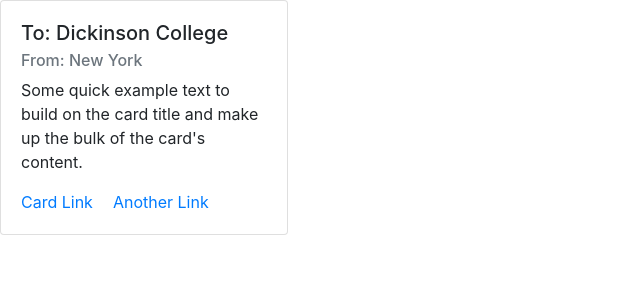
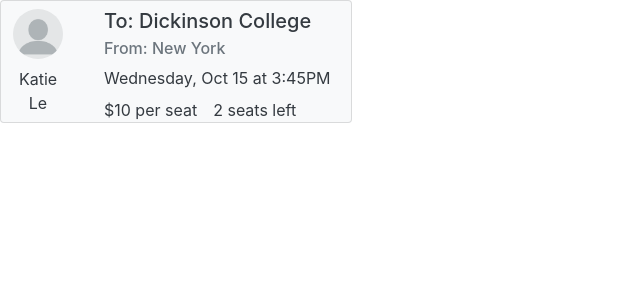
Before and after one commit to sorkinl/Carpool3.0, a React (Create React App) app: page / in a window 1280 px wide. Shown: the top 300 px of the page, without its empty margins (0-640 px from the left). Built offline with nearby package versions, Linux system fonts and the light colour scheme.

Commit message:
trip and tripList

```diff
--- /dev/null
+++ b/src/components/Navbar/AccountIcon.jsx
@@ -0,0 +1,27 @@
+import React from "react";
+import { Image, DropdownButton, Dropdown } from "react-bootstrap";
+
+import image from "./emptyProfilePic.png";
+const AccountIcon = (props) => {
+  return (
+    <div className={props.className}>
+      {props.isNavbar ? (
+        <DropdownButton
+          title={<Image src={image} roundedCircle width={props.width} />}
+          noCaret
+          bg="dark"
+          variant="dark"
+        >
+          <Dropdown.Item>User Profile</Dropdown.Item>
+          <Dropdown.Item>Setting</Dropdown.Item>
+          <Dropdown.Divider />
+          <Dropdown.Item>Logout</Dropdown.Item>
+        </DropdownButton>
+      ) : (
+        <Image src={image} roundedCircle width={props.width} />
+      )}
+    </div>
+  );
+};
+
+export default AccountIcon;
--- a/src/components/Navbar/LoggedInIcon.jsx
+++ /dev/null
@@ -1,20 +0,0 @@
-import React from "react";
-import {Image, DropdownButton,Dropdown} from 'react-bootstrap'
-
-import image from "./emptyProfilePic.png"
-const AccountIcon = ()=>{
-    return(
-        <div>
-            <DropdownButton
-                title = { <Image src ={image} roundedCircle width={"50"} />}
-                noCaret bg="dark" variant="dark">
-          <Dropdown.Item>User Profile</Dropdown.Item >
-          <Dropdown.Item>Setting</Dropdown.Item >
-          <Dropdown.Divider />
-          <Dropdown.Item>Logout</Dropdown.Item>
-       </DropdownButton>
-        </div>
-    )
-}
-
-export default AccountIcon
--- a/src/components/Navbar/Navbar.jsx
+++ b/src/components/Navbar/Navbar.jsx
@@ -7,7 +7,7 @@
   Button,
   InputGroup,
 } from "react-bootstrap";
-import AccountIcon from "./LoggedInIcon";
+import AccountIcon from "./AccountIcon";
 var loggedIn = true;
 const loggedInComponent = loggedIn ? (
   //loggedIn
--- a/src/components/TripCard/TripCard.jsx
+++ b/src/components/TripCard/TripCard.jsx
@@ -1,20 +1,31 @@
 import React from "react";
-import { Card } from "react-bootstrap";
+import { Card, Container, Row, Col } from "react-bootstrap";
+import AccountIcon from "../Navbar/AccountIcon";
 const TripCard = () => {
   return (
-    <Card style={{ width: "18rem" }}>
-      <Card.Body className="text-left">
-        <Card.Title>To: Dickinson College</Card.Title>
-        <Card.Subtitle className="mb-2 text-muted">
-          From: New York
-        </Card.Subtitle>
-        <Card.Text>
-          Some quick example text to build on the card title and make up the
-          bulk of the card's content.
-        </Card.Text>
-        <Card.Link href="#">Card Link</Card.Link>
-        <Card.Link href="#">Another Link</Card.Link>
-      </Card.Body>
+    <Card bg={"light"} text={"dark"} style={{ width: "22rem" }}>
+      <Row>
+        <Col
+          xs={3}
+          className="d-flex justify-content-center align-items-center flex-column pl-4"
+        >
+          <AccountIcon className="pb-2" isNavbar={false} width={50} />
+          <Card.Text>Katie Le</Card.Text>
+        </Col>
+        <Col xs={9}>
+          <Card.Body className="text-left p-2">
+            <Card.Title>To: Dickinson College</Card.Title>
+            <Card.Subtitle className="mb-2 text-muted">
+              From: New York
+            </Card.Subtitle>
+            <Card.Text className="">Wednesday, Oct 15 at 3:45PM</Card.Text>
+          </Card.Body>
+          <div className="float-left">
+            <p className="d-inline m-2">$10 per seat</p>
+            <p className="d-inline m-2">2 seats left</p>
+          </div>
+        </Col>
+      </Row>
     </Card>
   );
 };
```
Also changed, not shown: src/components/TripList/TripList.jsx (added, +10 -0 lines).
